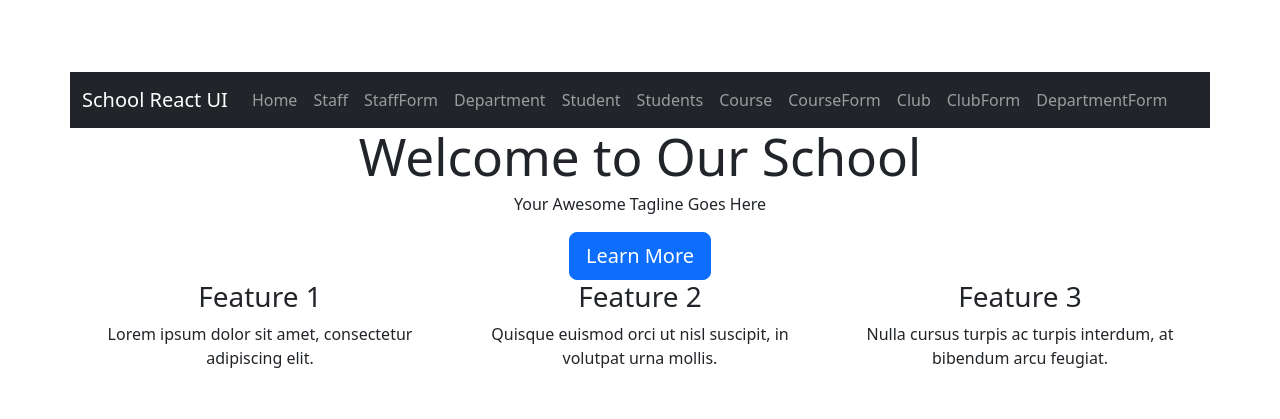
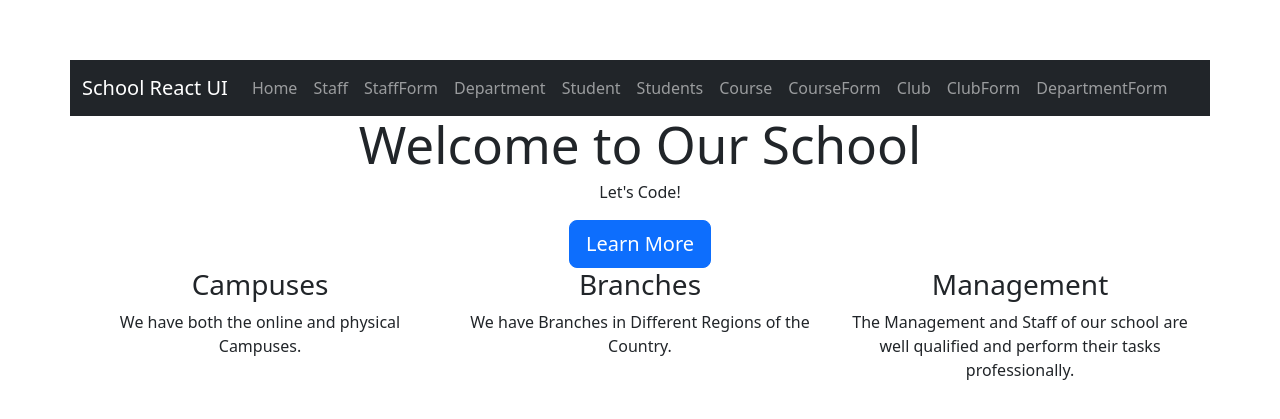
Before and after one commit to pktpaulie/SchoolSystem, a React (Vite) app: page / in a window 1280 px wide. Shown: the part 171-590 px from the top of the page. Built offline with nearby package versions, Linux system fonts and the light colour scheme.

Commit message:
Add changes to the home page and department form

```diff
--- a/src/components/DepartmentForm.jsx
+++ b/src/components/DepartmentForm.jsx
@@ -1,7 +1,7 @@
 import React, { useState } from 'react';
 import { Form, Button } from 'react-bootstrap';
 
-const API_URL = 'https://school-api-2wqk.onrender.com/api/department/';
+const API_URL = 'https://school-api-2wqk.onrender.com/api/departments/';
 
 const DepartmentForm = () => {
     const [formData, setFormData] = useState({
@@ -60,10 +60,10 @@ const DepartmentForm = () => {
         <Form.Control type="text"  id="staff" name="staff" placeholder="Staff Name"  value={formData.staff} onChange={handleInputChange} />
       </Form.Group>
       <Form.Group style={{marginTop:'5px'}}>
-        <Form.Control type="text"  id="head_of_department" name="Head of Department" placeholder="head_of_department"  value={formData.head_of_department} onChange={handleInputChange} />
+        <Form.Control type="text"  id="head_of_department" name="head_of_department" placeholder="Head of Department"  value={formData.head_of_department} onChange={handleInputChange} />
       </Form.Group>
       <Form.Group style={{marginTop:'5px'}}>
-        <Form.Control type="text"   id="courses_in_department" name="Courses in Department" placeholder="courses_in_department"  value={formData.courses_in_department} onChange={handleInputChange} />
+        <Form.Control type="text"   id="courses_in_department" name="courses_in_department" placeholder="Courses in Department"  value={formData.courses_in_department} onChange={handleInputChange} />
       </Form.Group>
 
 
--- a/src/components/Home.jsx
+++ b/src/components/Home.jsx
@@ -5,7 +5,7 @@ export default function Home() {
     <div>
          <header className="header text-center">
         <h1>Welcome to Our School</h1>
-        <p>Your Awesome Tagline Goes Here</p>
+        <p>Let's Code!</p>
         <a href="#features" className="btn btn-primary btn-lg">Learn More</a>
       </header>
 
@@ -15,22 +15,22 @@ export default function Home() {
             <div className="col-md-4">
               <div className="feature-item">
                 <i className="fas fa-code fa-4x"></i>
-                <h3>Feature 1</h3>
-                <p>Lorem ipsum dolor sit amet, consectetur adipiscing elit.</p>
+                <h3>Campuses</h3>
+                <p>We have both the online and physical Campuses.</p>
               </div>
             </div>
             <div className="col-md-4">
               <div className="feature-item">
                 <i className="fas fa-laptop fa-4x"></i>
-                <h3>Feature 2</h3>
-                <p>Quisque euismod orci ut nisl suscipit, in volutpat urna mollis.</p>
+                <h3>Branches</h3>
+                <p>We have Branches in Different Regions of the Country.</p>
               </div>
             </div>
             <div className="col-md-4">
               <div className="feature-item">
                 <i className="fas fa-heart fa-4x"></i>
-                <h3>Feature 3</h3>
-                <p>Nulla cursus turpis ac turpis interdum, at bibendum arcu feugiat.</p>
+                <h3>Management</h3>
+                <p>The Management and Staff of our school are well qualified and perform their tasks professionally.</p>
               </div>
             </div>
           </div>
```
